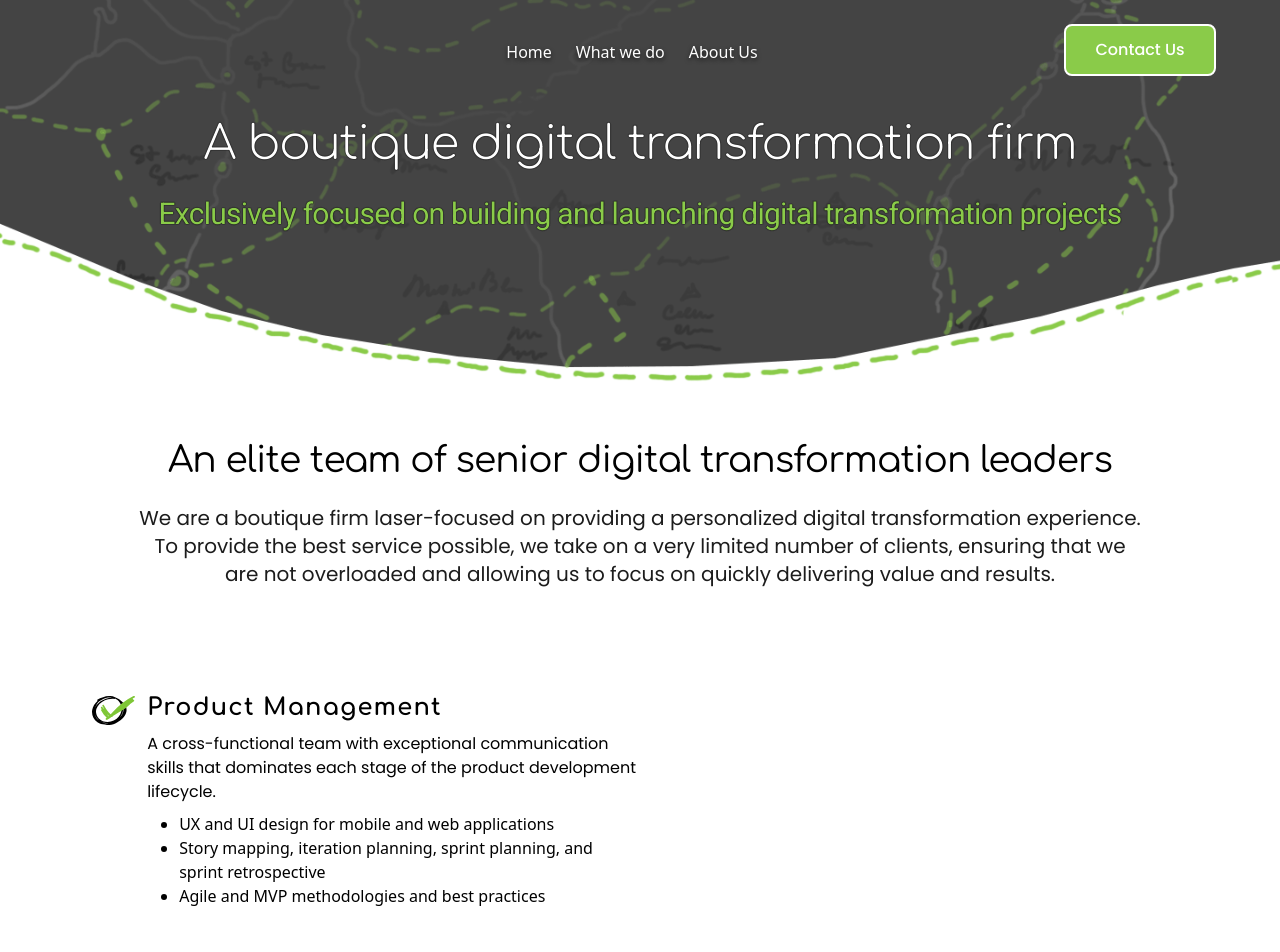
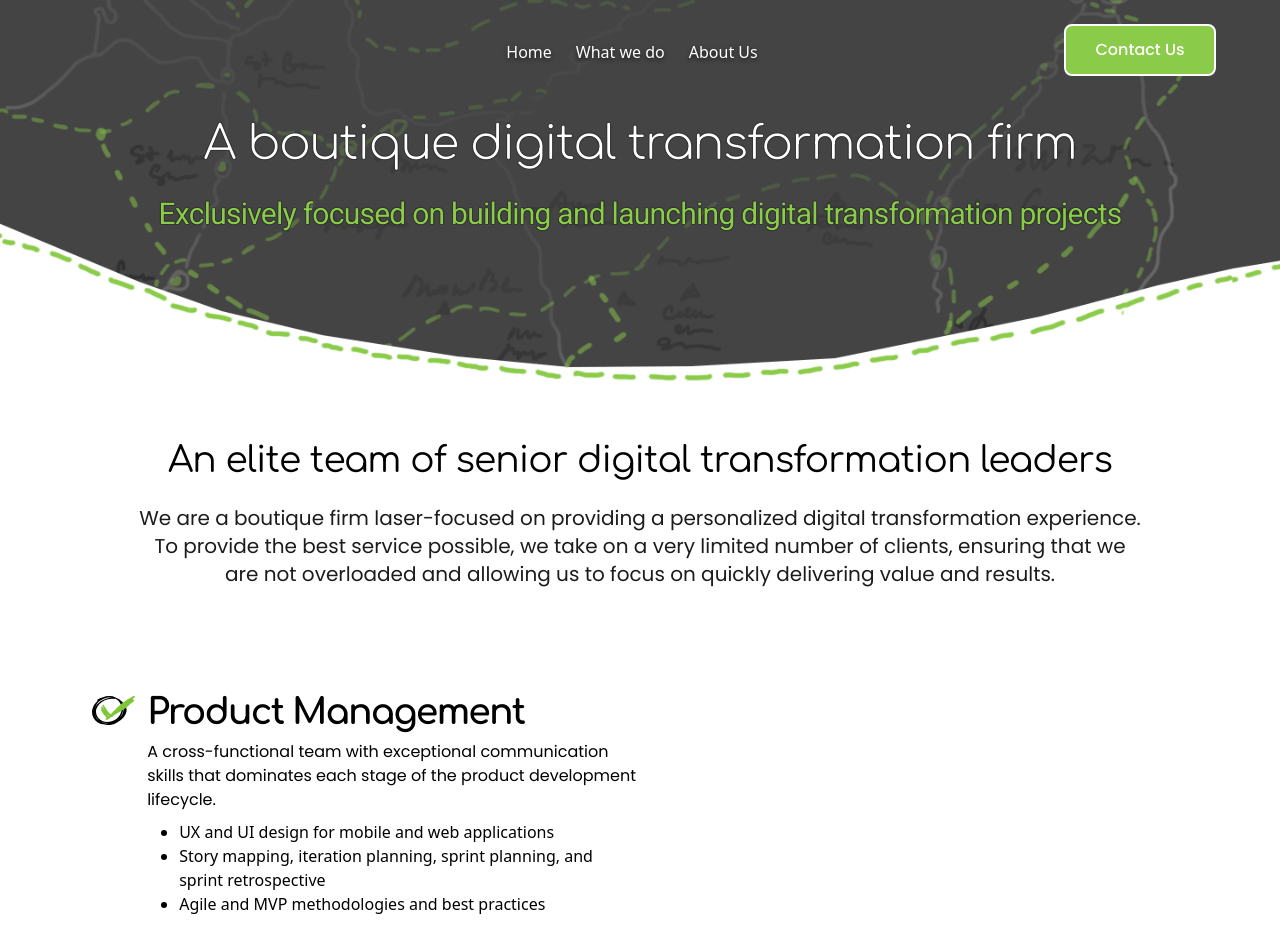
Before and after one commit to gauravprwl14/tailwind-landing-page, a Next.js app: page /about-us in a window 1280 px wide. Shown: the top 952 px of the page. Built offline with nearby package versions, Linux system fonts and the light colour scheme.

Commit message:
fixed the styling of about-us page

```diff
--- a/components/AboutUs/content.tsx
+++ b/components/AboutUs/content.tsx
@@ -195,7 +195,7 @@ const Content = () => {
                         const alignLeft = index % 2 === 0
 
                         return (
-                            <div className={`flex ${alignLeft ? 'justify-start' : 'justify-end'}`}>
+                            <div className={`flex mb-16 ${alignLeft ? 'justify-start' : 'justify-end'}`}>
                                 <div className='w-1/2'>
                                     <ExpertiseSection obj={obj} key={index} />
                                 </div>
--- a/styles/globals.css
+++ b/styles/globals.css
@@ -239,11 +239,11 @@
         letter-spacing: 0.2em;
     }
     .about-title {
-        @apply font-Comfortaa font-bold text-2xl tracking-wider;
+        @apply font-Comfortaa font-bold text-4xl -tracking-wider;
     }
     .about-description {
-        @apply font-Poppins font-medium py-3 tracking-wider-v1;
-        font-size: 1.1em;
+        @apply font-Poppins font-normal py-3 tracking-wider-v1 text-base;
+
     }
     .about-bullet-pointer-container {
         @apply pt-1 w-12 mr-3;
```
